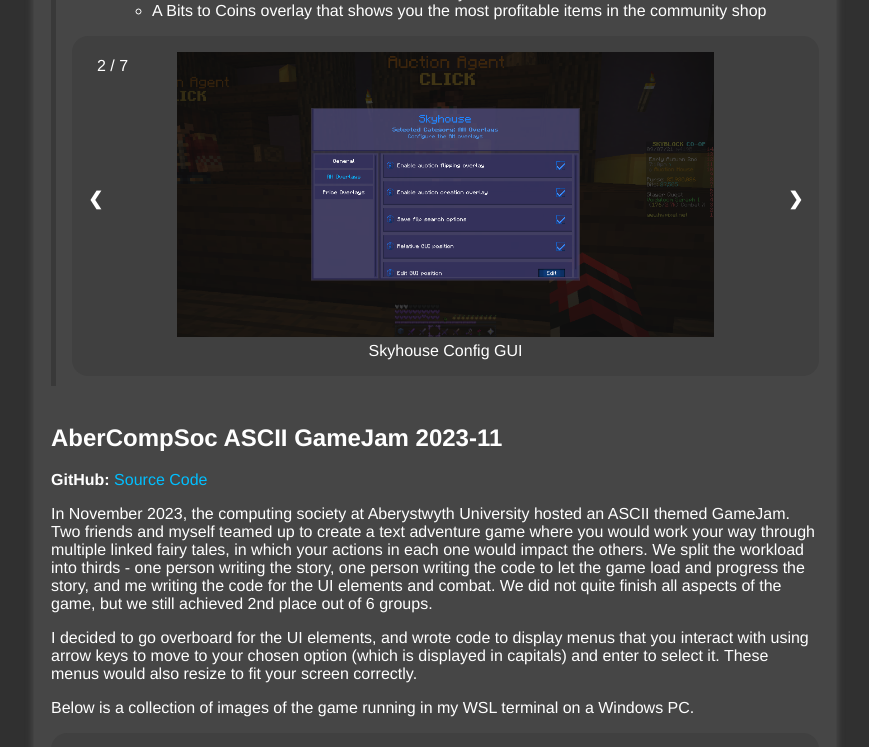
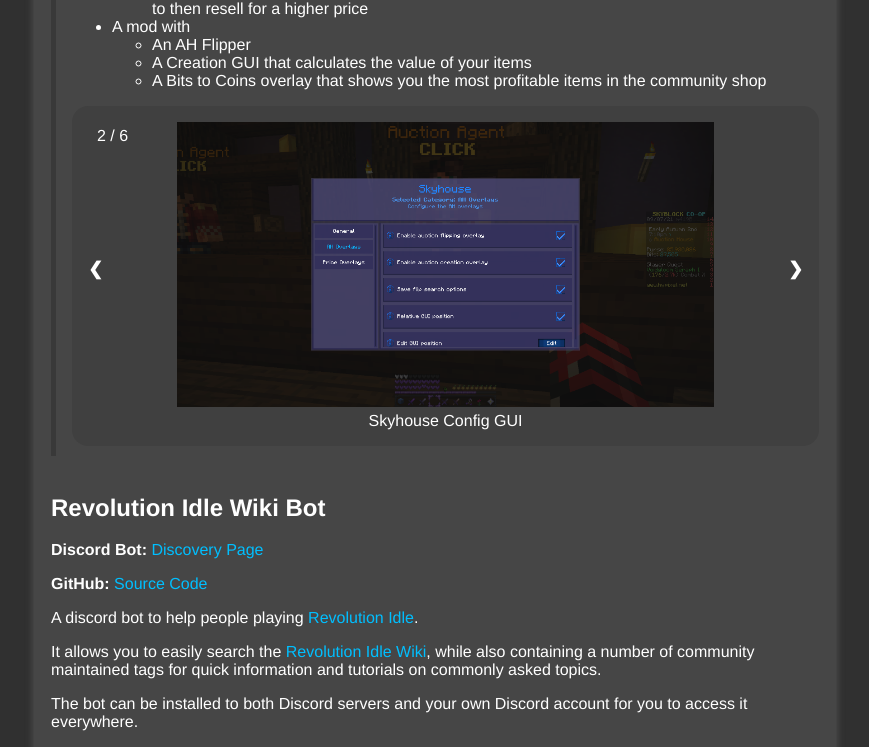
Before and after one commit to Septikai/Septikai-Website, a Vue app: page /projects in a window 1280 px wide. Shown: the part 600-1347 px from the top of the page, without its empty margins (205-1074 px from the left). Built offline with nearby package versions, Linux system fonts and the light colour scheme.

Commit message:
rev idle wikibot text, slideshow total image count fix, todos

```diff
--- a/src/components/SlideShow.vue
+++ b/src/components/SlideShow.vue
@@ -2,7 +2,7 @@
   <div>
     <Modal :imageProp="modal ? currentImg()['href'] : ''" :altProp="getImageCaption()" @close-modal="closeModal()" @manual-prev-event="manualPrev" @manual-next-event="manualNext"></Modal>
     <div class="image-box">
-      <p class="image-number">{{ currentIndex + 1 }} / {{ Object.keys(this.images).length }}</p>
+      <p class="image-number">{{ currentIndex + 1 }} / {{ Object.keys(this.images).length - 1}}</p>
       <div class="image-container">
         <img :src="currentImg()" :alt="getImageCaption()" @click="openModal()"/>
       </div>
--- a/src/views/About.vue
+++ b/src/views/About.vue
@@ -6,8 +6,8 @@
     <br/>
     <p></p>
     <p>I'm currently studying Computer Science at Aberystwyth University.</p>
-    <p>I know Python, C# and Java, I'm vaguely familiar with Arduino C, JavaScript, TypeScript, and certain aspects of web dev such as CSS and Vue.js, and I'm currently learning Rust.</p>
-    <p>I've worked with discord.py a lot, but other than that I haven't gone too in depth into any particular frameworks or libraries.</p>
+    <p>I know Python, C# and Java, I'm vaguely familiar with Kotlin, Arduino C, JavaScript, TypeScript, and certain aspects of web dev such as CSS and Vue.js. I'm also currently finding motivation to learn Rust.</p>
+    <p>I've worked with discord.py a lot and have experience in modding both Minecraft and smaller Unity games, but other than that I haven't gone too in depth into any particular frameworks or libraries.</p>
     <br/>
     <p>They/She</p>
     <div v-if="isPersonal">
--- a/src/views/Projects.vue
+++ b/src/views/Projects.vue
@@ -6,6 +6,7 @@
     <p><strong>GitHub Organisation:</strong> <a target="_blank" href="https://github.com/skyblock-tools">Skyblock.Tools</a></p>
     <p>At Skyblock.Tools we aimed to provide useful tools to enhance your Hypixel Skyblock experience. Here you can find any projects that I have worked on as a part of this team.</p>
     <p>Sadly, Skyblock.Tools is discontinued, and everything below is shown as it was beforehand.</p>
+    <p>While I considered reviving it for a while, the demand for its main feature has since dropped thanks to changes to Hypixel Skyblock, and its other features have since been taken on by other popular mods such as <a target="_blank" href="https://github.com/hannibal002/SkyHanni">SkyHanni</a>.</p>
     <div class="sub-section">
       <h3>Skyhouse</h3>
       <p><strong>Mod:</strong> <a target="_blank" href="https://github.com/skyblock-tools/skyhouse-mod">Source Code</a></p>
@@ -26,6 +27,17 @@
       </ul>
       <SlideShow :auto-cycle="true" :images="skyhouseImages"></SlideShow>
     </div>
+    <br/>
+    <h2>Revolution Idle Wiki Bot</h2>
+    <p><strong>Discord Bot:</strong> <a target="_blank" href="https://discord.com/discovery/applications/1401019987996708934">Discovery Page</a></p>
+    <p><strong>GitHub:</strong> <a target="_blank" href="https://github.com/Septikai/revidle-wikibot">Source Code</a></p>
+    <p>A discord bot to help people playing <a target="_blank" href="https://store.steampowered.com/app/2763740/Revolution_Idle/">Revolution Idle</a>.</p>
+    <p>It allows you to easily search the <a target="_blank" href="https://revolutionidle.wiki.gg/">Revolution Idle Wiki</a>, while also containing a number of community maintained tags for quick information and tutorials on commonly asked topics.</p>
+    <p>The bot can be installed to both Discord servers and your own Discord account for you to access it everywhere.</p>
+    <p>Below is a selection of images to demonstrate some of its features:</p>
+    <!-- TODO: SlideShow here -->
+    <br/>
+    <!-- TODO: add JavaFX Guide after adding disclaimer about draughts being inspired by the chess tutorial -->
     <br/>
     <h2>AberCompSoc ASCII GameJam 2023-11</h2>
     <p><strong>GitHub:</strong> <a target="_blank" href="https://github.com/Septikai/compsoc-ascii-gamejam">Source Code</a></p>
@@ -55,7 +67,7 @@
     </div>
     <br/>
     <h2>SpiderHeck Mods</h2>
-    <p>Mods for the game <a target="_blank" href="https://store.steampowered.com/app/1329500/SpiderHeck/">SpiderHeck</a> on Steam.</p>
+    <p>Mods for the game <a target="_blank" href="https://store.steampowered.com/app/1329500/SpiderHeck/">SpiderHeck</a> on Steam, using the ModWeaver modloader. Pending a port to the Silk modloader.</p>
     <div class="sub-section">
       <h3>OneShot</h3>
       <p><strong>GitHub:</strong> <a target="_blank" href="https://github.com/Septikai/OneShot">Source Code</a></p>
```
Also changed, not shown: package.json (line endings or trailing spaces), 1 other file (tests, documents, lock files or other folders).
